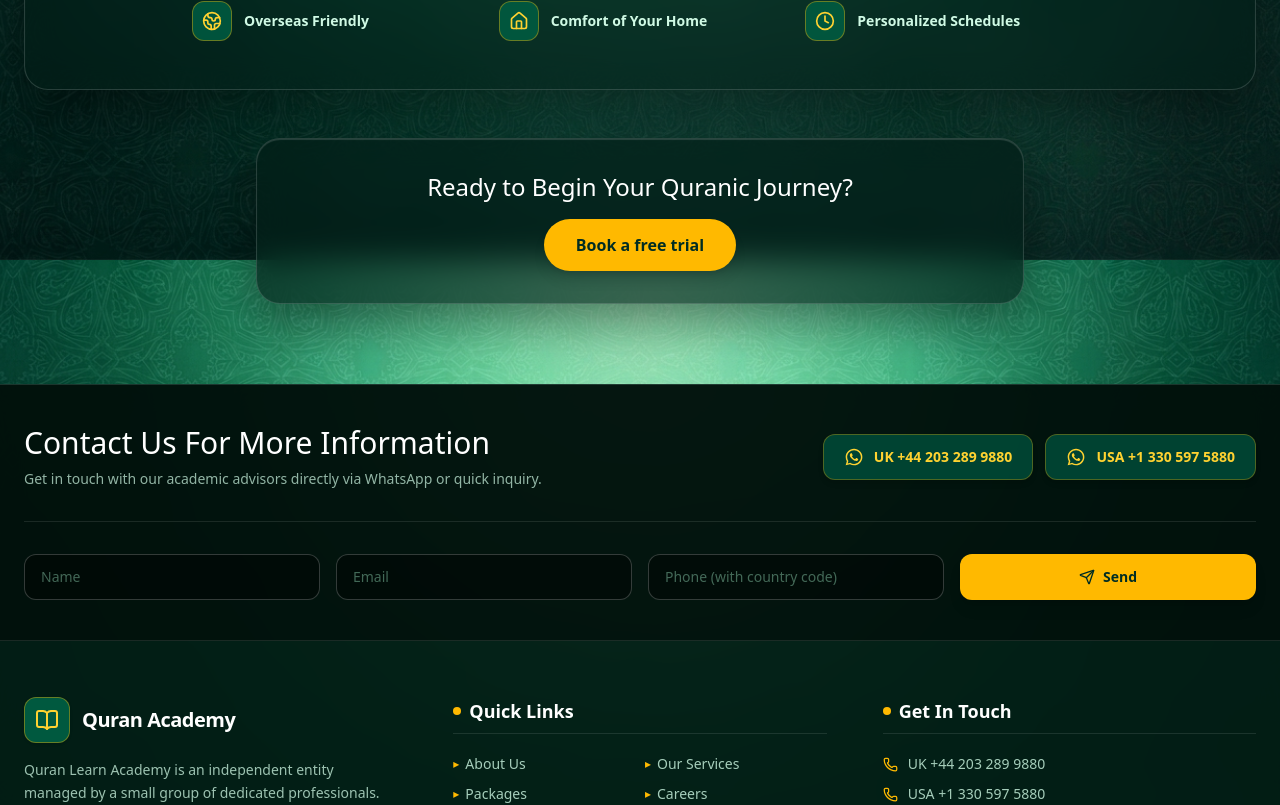
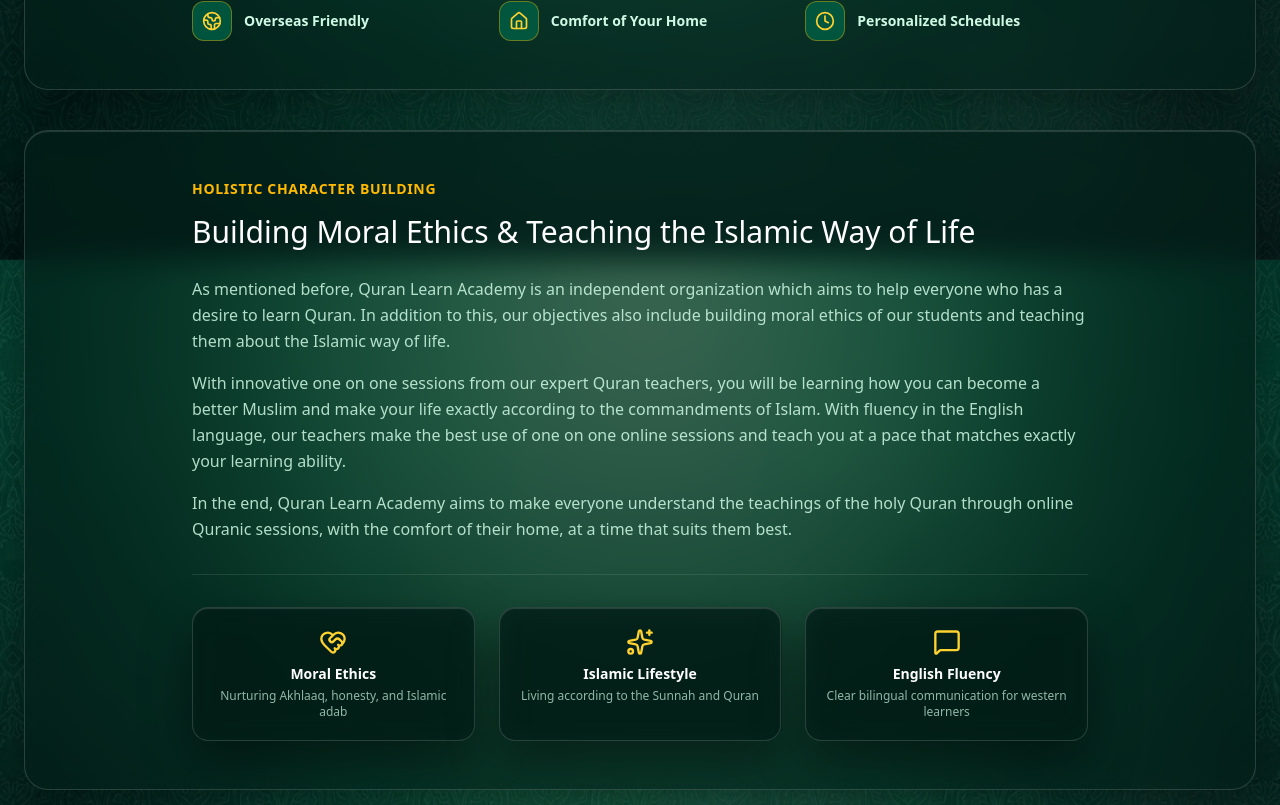
Before and after one commit to mdawoodali/QURAN-ACADEMY-APP, a Next.js app in the folder apps/web/: page /about-us in a window 1280 px wide. Shown: the part 1340-2145 px from the top of the page. Built offline with nearby package versions, Linux system fonts and the light colour scheme; a web font is replaced by a local one.

Commit message:
feat(about): add moral ethics and Islamic lifestyle objectives section from reference

```diff
--- a/apps/web/src/app/(public)/about-us/page.tsx
+++ b/apps/web/src/app/(public)/about-us/page.tsx
@@ -1,7 +1,7 @@
 "use client";
 
 import Link from "next/link";
-import { BookOpen, Globe2, Home, Clock } from "lucide-react";
+import { BookOpen, Globe2, Home, Clock, HeartHandshake, Sparkles, MessageSquare } from "lucide-react";
 import { useLanguage } from "@/components/LanguageContext";
 
 export default function AboutUsPage() {
@@ -44,7 +44,7 @@ export default function AboutUsPage() {
       </div>
 
       {/* 3. Global Accessibility & Comfort of Home (From Reference URL) */}
-      <div className="glass-container rounded-3xl p-8 sm:p-12 border border-white/15 shadow-2xl mb-12 bg-gradient-to-br from-black/50 via-emerald-950/40 to-black/50">
+      <div className="glass-container rounded-3xl p-8 sm:p-12 border border-white/15 shadow-2xl mb-10 bg-gradient-to-br from-black/50 via-emerald-950/40 to-black/50">
         <div className="max-w-4xl mx-auto">
           <span className="text-amber-400 font-bold text-xs sm:text-sm uppercase tracking-wider block mb-3">
             Solving Modern Challenges
@@ -87,6 +87,47 @@ export default function AboutUsPage() {
         </div>
       </div>
 
+      {/* 4. Moral Ethics & Islamic Way of Life (From Reference URL) */}
+      <div className="glass-container rounded-3xl p-8 sm:p-12 border border-white/15 shadow-2xl mb-12">
+        <div className="max-w-4xl mx-auto">
+          <span className="text-amber-400 font-bold text-xs sm:text-sm uppercase tracking-wider block mb-3">
+            Holistic Character Building
+          </span>
+          <h2 className="text-2xl sm:text-3xl font-serif text-white mb-6 leading-snug">
+            Building Moral Ethics & Teaching the Islamic Way of Life
+          </h2>
+          <div className="space-y-4 text-emerald-100/85 text-sm sm:text-base leading-relaxed">
+            <p>
+              As mentioned before, Quran Learn Academy is an independent organization which aims to help everyone who has a desire to learn Quran. In addition to this, our objectives also include building moral ethics of our students and teaching them about the Islamic way of life.
+            </p>
+            <p>
+              With innovative one on one sessions from our expert Quran teachers, you will be learning how you can become a better Muslim and make your life exactly according to the commandments of Islam. With fluency in the English language, our teachers make the best use of one on one online sessions and teach you at a pace that matches exactly your learning ability.
+            </p>
+            <p>
+              In the end, Quran Learn Academy aims to make everyone understand the teachings of the holy Quran through online Quranic sessions, with the comfort of their home, at a time that suits them best.
+            </p>
+          </div>
+
+          <div className="grid grid-cols-1 sm:grid-cols-3 gap-6 pt-8 mt-8 border-t border-white/10">
+            <div className="glass-container rounded-2xl p-5 border border-white/10 text-center">
+              <HeartHandshake size={28} className="mx-auto text-amber-300 mb-2" />
+              <h4 className="font-serif font-bold text-white text-sm mb-1">Moral Ethics</h4>
+              <p className="text-xs text-emerald-100/70">Nurturing Akhlaaq, honesty, and Islamic adab</p>
+            </div>
+            <div className="glass-container rounded-2xl p-5 border border-white/10 text-center">
+              <Sparkles size={28} className="mx-auto text-amber-300 mb-2" />
+              <h4 className="font-serif font-bold text-white text-sm mb-1">Islamic Lifestyle</h4>
+              <p className="text-xs text-emerald-100/70">Living according to the Sunnah and Quran</p>
+            </div>
+            <div className="glass-container rounded-2xl p-5 border border-white/10 text-center">
+              <MessageSquare size={28} className="mx-auto text-amber-300 mb-2" />
+              <h4 className="font-serif font-bold text-white text-sm mb-1">English Fluency</h4>
+              <p className="text-xs text-emerald-100/70">Clear bilingual communication for western learners</p>
+            </div>
+          </div>
+        </div>
+      </div>
+
       {/* Action Box */}
       <div className="glass-container rounded-3xl p-8 text-center border border-white/15 max-w-3xl mx-auto shadow-xl">
         <h3 className="text-xl sm:text-2xl font-serif text-white mb-4">
```
